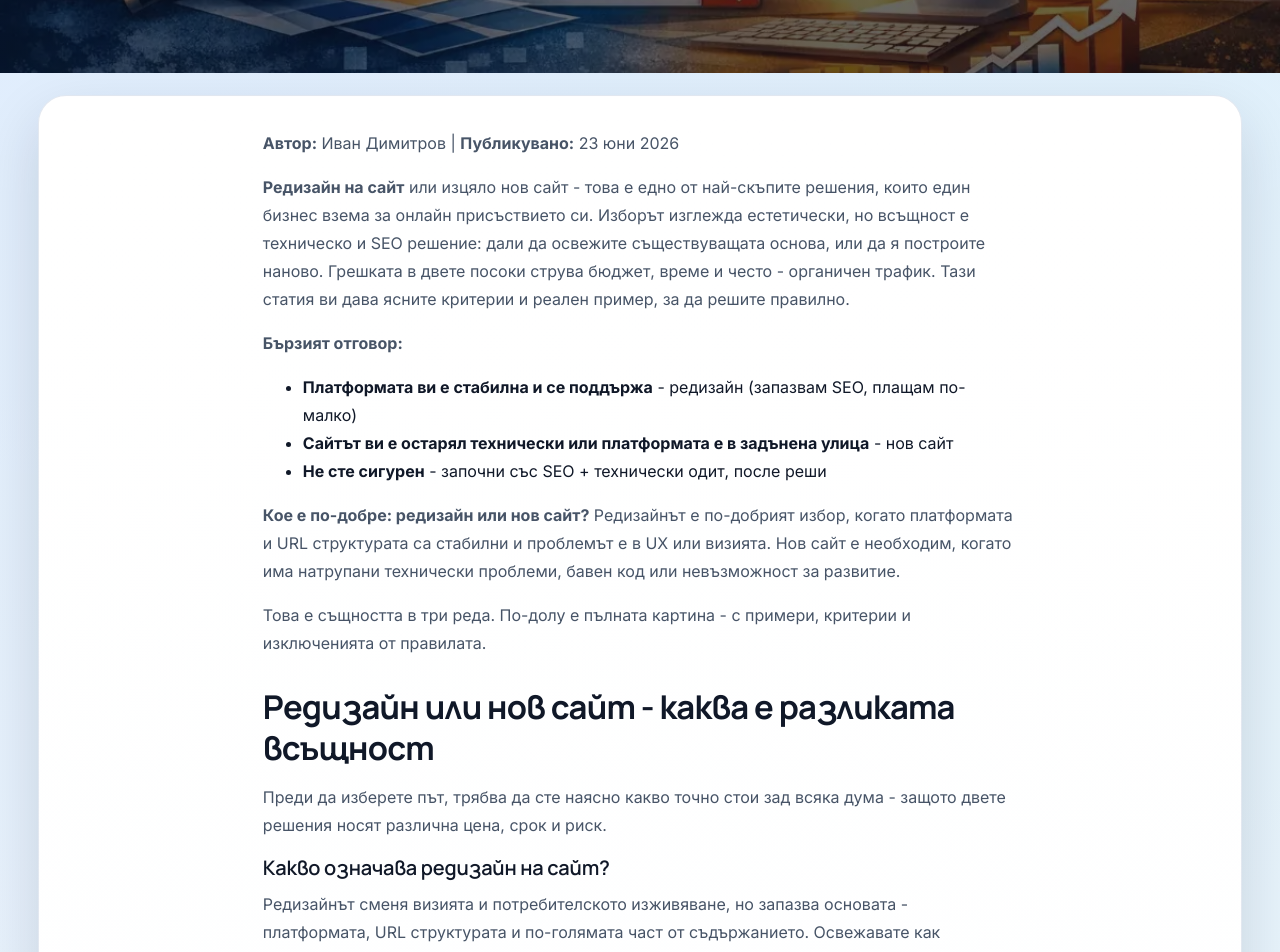
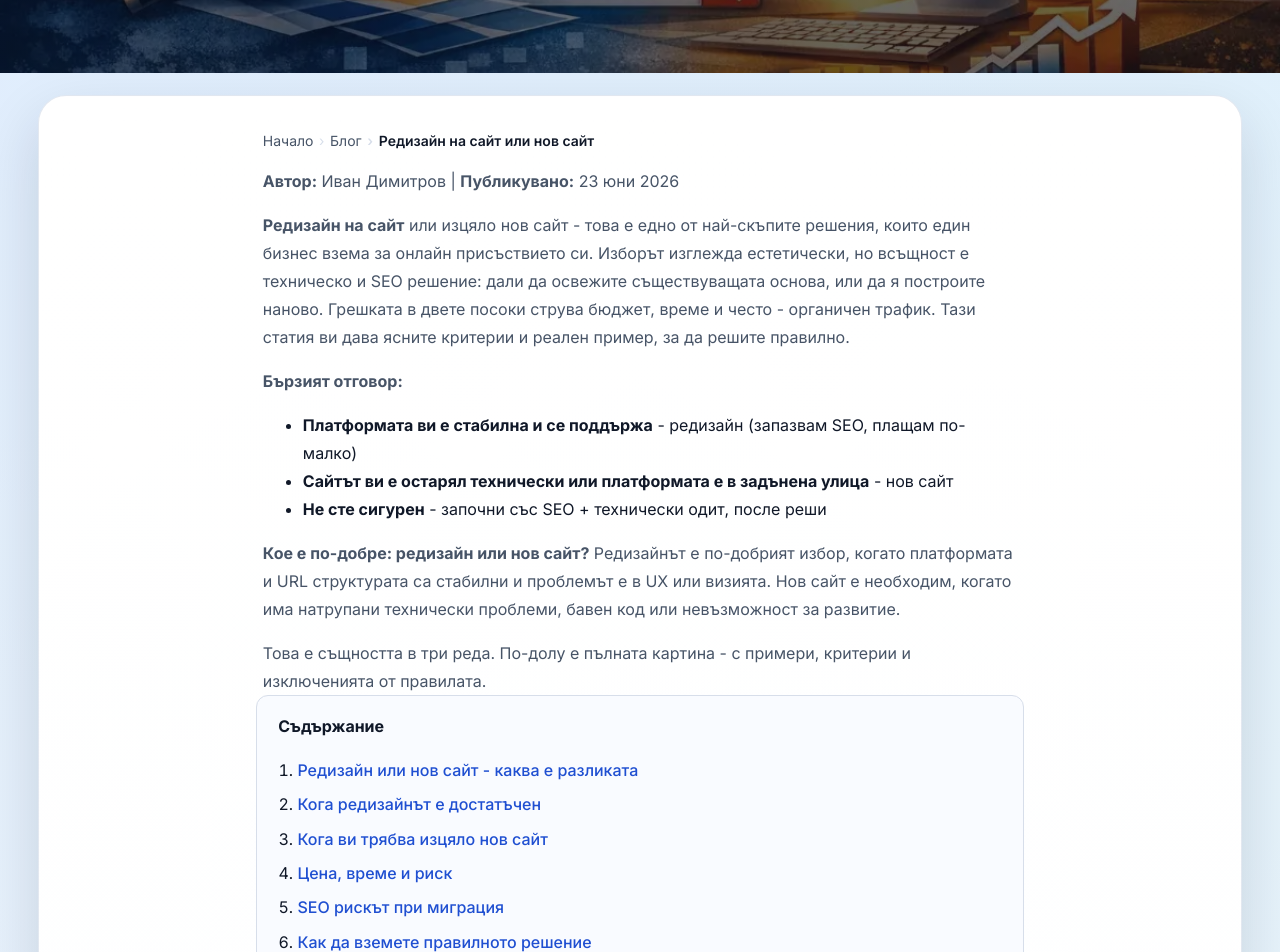
Before and after one commit to inweblife/inweblife, a Next.js app: page /redizain-ili-nov-sait in a window 1280 px wide. Shown: the part 540-1492 px from the top of the page. Built offline with nearby package versions, Linux system fonts and the light colour scheme; no server answers.

Commit message:
some changes

```diff
--- /dev/null
+++ b/components/Breadcrumb.js
@@ -0,0 +1,19 @@
+import Link from "next/link";
+
+const Breadcrumb = ({ title, styles }) => {
+  return (
+    <nav className={styles.breadcrumb} aria-label="Навигация">
+      <ol className={styles.breadcrumbList}>
+        <li>
+          <Link href="/">Начало</Link>
+        </li>
+        <li>
+          <Link href="/blog">Блог</Link>
+        </li>
+        <li aria-current="page">{title}</li>
+      </ol>
+    </nav>
+  );
+};
+
+export default Breadcrumb;
--- /dev/null
+++ b/components/TableOfContents.js
@@ -0,0 +1,16 @@
+const TableOfContents = ({ items, styles }) => {
+  return (
+    <nav className={styles.toc} aria-label="Съдържание">
+      <p className={styles.tocTitle}>Съдържание</p>
+      <ol className={styles.tocList}>
+        {items.map((item) => (
+          <li key={item.id}>
+            <a href={`#${item.id}`}>{item.label}</a>
+          </li>
+        ))}
+      </ol>
+    </nav>
+  );
+};
+
+export default TableOfContents;
--- a/pages/izrabotka-na-sait.js
+++ b/pages/izrabotka-na-sait.js
@@ -31,7 +31,7 @@ const articleSchema = {
   },
   inLanguage: "bg-BG",
   datePublished: "2026-04-12",
-  dateModified: "2026-05-20",
+  dateModified: "2026-06-23",
   mainEntityOfPage: `${SITE_URL}/izrabotka-na-sait`,
 };
 
@@ -62,7 +62,7 @@ const IzrabotkaNaSait = () => {
         imageAlt="Изработка на сайт - стъпки, технологии и реална цена"
         type="article"
         publishedTime="2026-04-12T00:00:00+03:00"
-        modifiedTime="2026-05-20T00:00:00+03:00"
+        modifiedTime="2026-06-23T00:00:00+03:00"
       >
         <script
           type="application/ld+json"
--- a/pages/redizain-ili-nov-sait.js
+++ b/pages/redizain-ili-nov-sait.js
@@ -6,7 +6,18 @@ import styles from "../styles/Article.module.css";
 import ShareButtons from "../components/ShareButtons";
 import PostNavigation from "../components/PostNavigation";
 import RelatedPosts from "../components/RelatedPosts";
+import Breadcrumb from "../components/Breadcrumb";
+import TableOfContents from "../components/TableOfContents";
 import { SITE_URL } from "../lib/config";
+
+const tocItems = [
+  { id: "razlikata", label: "Редизайн или нов сайт - каква е разликата" },
+  { id: "koga-redizain", label: "Кога редизайнът е достатъчен" },
+  { id: "koga-nov-sait", label: "Кога ви трябва изцяло нов сайт" },
+  { id: "cena-vreme-risk", label: "Цена, време и риск" },
+  { id: "seo-risk", label: "SEO рискът при миграция" },
+  { id: "reshenie", label: "Как да вземете правилното решение" },
+];
 
 const articleSchema = {
   "@context": "https://schema.org",
@@ -94,6 +105,8 @@ const RedizainIliNovSait = () => {
         </section>
 
         <article className={styles.article}>
+          <Breadcrumb title="Редизайн на сайт или нов сайт" styles={styles} />
+
           <section>
             <p>
               <strong>Автор:</strong> Иван Димитров | <strong>Публикувано:</strong>{" "}
@@ -133,8 +146,10 @@ const RedizainIliNovSait = () => {
             </p>
           </section>
 
+          <TableOfContents items={tocItems} styles={styles} />
+
           <section>
-            <h2>Редизайн или нов сайт - каква е разликата всъщност</h2>
+            <h2 id="razlikata">Редизайн или нов сайт - каква е разликата всъщност</h2>
             <p>
               Преди да изберете път, трябва да сте наясно какво точно стои зад всяка дума - защото
               двете решения носят различна цена, срок и риск.
@@ -192,7 +207,7 @@ const RedizainIliNovSait = () => {
           </section>
 
           <section>
-            <h2>Кога редизайнът е достатъчен</h2>
+            <h2 id="koga-redizain">Кога редизайнът е достатъчен</h2>
             <p>
               Редизайнът е правилният избор, когато проблемът е на повърхността, а основата под него
               е здрава.
@@ -250,7 +265,7 @@ const RedizainIliNovSait = () => {
           </section>
 
           <section>
-            <h2>Кога ви трябва изцяло нов сайт</h2>
+            <h2 id="koga-nov-sait">Кога ви трябва изцяло нов сайт</h2>
             <p>
               Новият сайт е оправдан, когато основата е в задънена улица и никаква повърхностна
               промяна не я спасява.
@@ -304,7 +319,7 @@ const RedizainIliNovSait = () => {
           </section>
 
           <section>
-            <h2>Цена, време и риск - какво да очаквате</h2>
+            <h2 id="cena-vreme-risk">Цена, време и риск - какво да очаквате</h2>
             <p>
               Трите фактора, които реално определят избора, рядко са само за визия - те са за бюджет,
               срок и колко имате да губите.
@@ -361,7 +376,7 @@ const RedizainIliNovSait = () => {
           </section>
 
           <section>
-            <h2>SEO рискът, който почти всички подценяват</h2>
+            <h2 id="seo-risk">SEO рискът, който почти всички подценяват</h2>
             <p>
               <strong>SEO миграцията на сайт</strong> е темата, заради която поемам най-много
               &bdquo;спасителни&ldquo; проекти - и точно тя отличава контролираната промяна от
@@ -427,7 +442,7 @@ const RedizainIliNovSait = () => {
           </section>
 
           <section>
-            <h2>Как да вземете правилното решение за вашия случай</h2>
+            <h2 id="reshenie">Как да вземете правилното решение за вашия случай</h2>
             <p>
               Решението не започва с дизайнерска идея, а с честна оценка на основата под сайта ви.
             </p>
--- a/pages/wordpress-seo.js
+++ b/pages/wordpress-seo.js
@@ -31,7 +31,7 @@ const articleSchema = {
   },
   inLanguage: "bg-BG",
   datePublished: "2026-06-05",
-  dateModified: "2026-06-05",
+  dateModified: "2026-06-23",
   mainEntityOfPage: `${SITE_URL}/wordpress-seo`,
 };
 
@@ -62,7 +62,7 @@ const WordPressSeo = () => {
         imageAlt="WordPress SEO за най-добрата видимост в търсачките"
         type="article"
         publishedTime="2026-06-05T00:00:00+03:00"
-        modifiedTime="2026-06-05T00:00:00+03:00"
+        modifiedTime="2026-06-23T00:00:00+03:00"
       >
         <script
           type="application/ld+json"
--- a/styles/Article.module.css
+++ b/styles/Article.module.css
@@ -78,7 +78,7 @@
 @media (max-width: 48rem) {
   .article p,
   .article li {
-    font-size: 1.063rem;
+    font-size: 1.188rem;
   }
 }
 
@@ -213,3 +213,75 @@
 .relatedLink:hover {
   text-decoration: underline;
 }
+
+.breadcrumb {
+  max-width: 76ch;
+  margin: 0 auto 0.8rem;
+  padding: 0 clamp(0rem, 1vw, 0.4rem);
+}
+
+.breadcrumbList {
+  list-style: none;
+  margin: 0;
+  padding: 0;
+  display: flex;
+  flex-wrap: wrap;
+  align-items: center;
+  gap: 0.35rem;
+  font-size: 0.875rem;
+  color: var(--text-muted);
+}
+
+.breadcrumbList li + li::before {
+  content: "\203A";
+  margin-right: 0.35rem;
+  color: var(--border);
+}
+
+.breadcrumbList a {
+  color: var(--text-muted);
+  text-decoration: none;
+}
+
+.breadcrumbList a:hover {
+  color: var(--accent);
+}
+
+.breadcrumbList li[aria-current="page"] {
+  color: var(--text);
+  font-weight: 600;
+}
+
+.toc {
+  max-width: 76ch;
+  margin: 0 auto clamp(1.2rem, 2.4vw, 1.8rem);
+  padding: 1rem 1.3rem;
+  background: var(--surface-raised);
+  border: 1px solid var(--border);
+  border-radius: var(--radius-sm);
+}
+
+.tocTitle {
+  margin: 0 0 0.5rem;
+  font-weight: 700;
+  font-size: 1rem;
+  color: var(--text);
+}
+
+.tocList {
+  margin: 0;
+  padding: 0 0 0 1.2rem;
+  display: flex;
+  flex-direction: column;
+  gap: 0.4rem;
+}
+
+.tocList a {
+  font-weight: 500;
+  text-decoration: none;
+  color: var(--accent-strong);
+}
+
+.tocList a:hover {
+  text-decoration: underline;
+}
```
